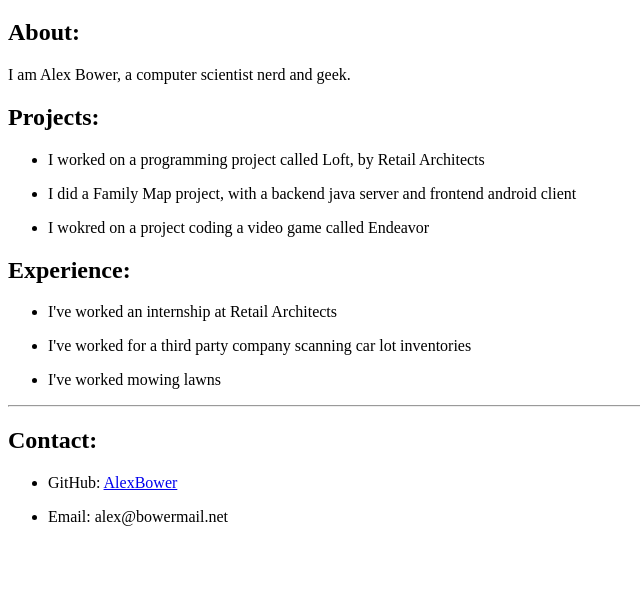
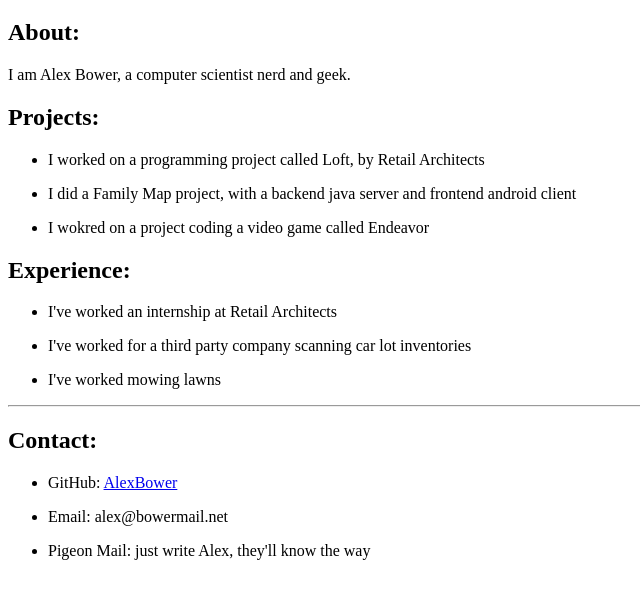
Before and after one commit to AlexBower/portfolio, a plain HTML site: page index.html in a window 1280 px wide. Shown: the part 61-660 px from the top of the page, without its empty margins (0-640 px from the left). Drawn offline with Linux system fonts and the light colour scheme.

Commit message:
Pigeon mail address

```diff
--- a/index.html
+++ b/index.html
@@ -40,6 +40,9 @@
 			<li>
 				<p>Email: alex@bowermail.net</p>
 			</li>
+			<li>
+				<p>Pigeon Mail: just write Alex, they'll know the way</p>
+			</li>
 		</ul>
 	</body>
 </html>
```
